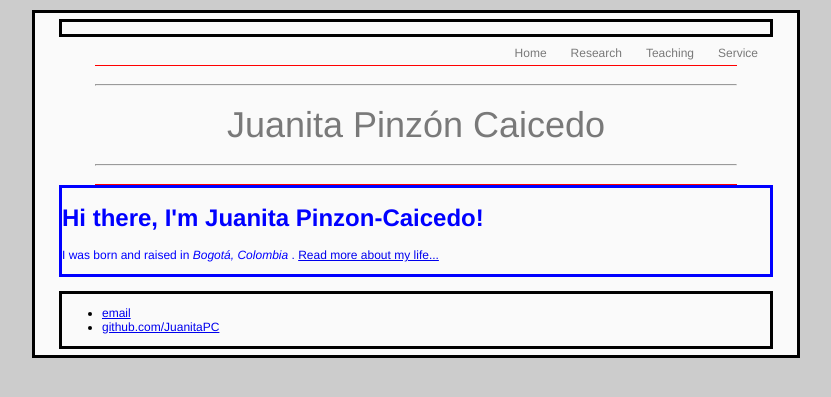
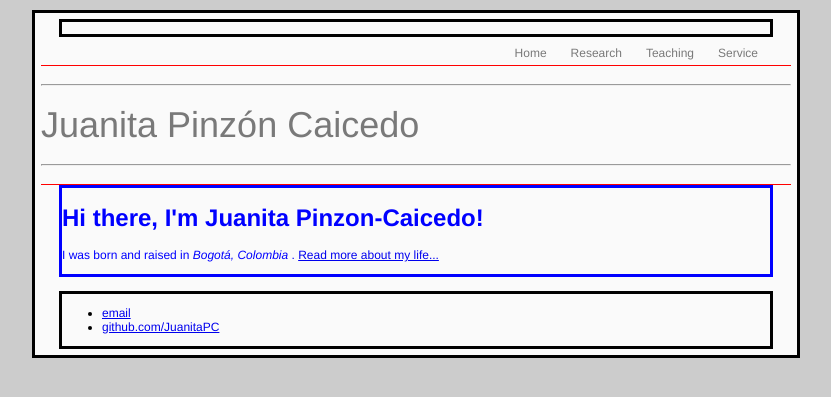
Before and after one commit to JuanitaPC/JuanitaPC.github.io, a Jekyll site: the page built from index.html, in a window 1280 px wide. Shown: the top 397 px of the page, without its empty margins (224-1055 px from the left). Built offline with Jekyll 4.4.1, drawn with Linux system fonts in a browser that asks for light colours.

Commit message:
Update main.css

```diff
--- a/css/main.css
+++ b/css/main.css
@@ -33,9 +33,6 @@ nav{
 	border-style: solid;
 }
 header{
-	text-align: center;
-	margin-right: 1.5em;
-	margin-left: 1.5em;
 	font-size: 3em;
 	color: rgb(121, 121, 121);
 	border-top-style: solid;
```
